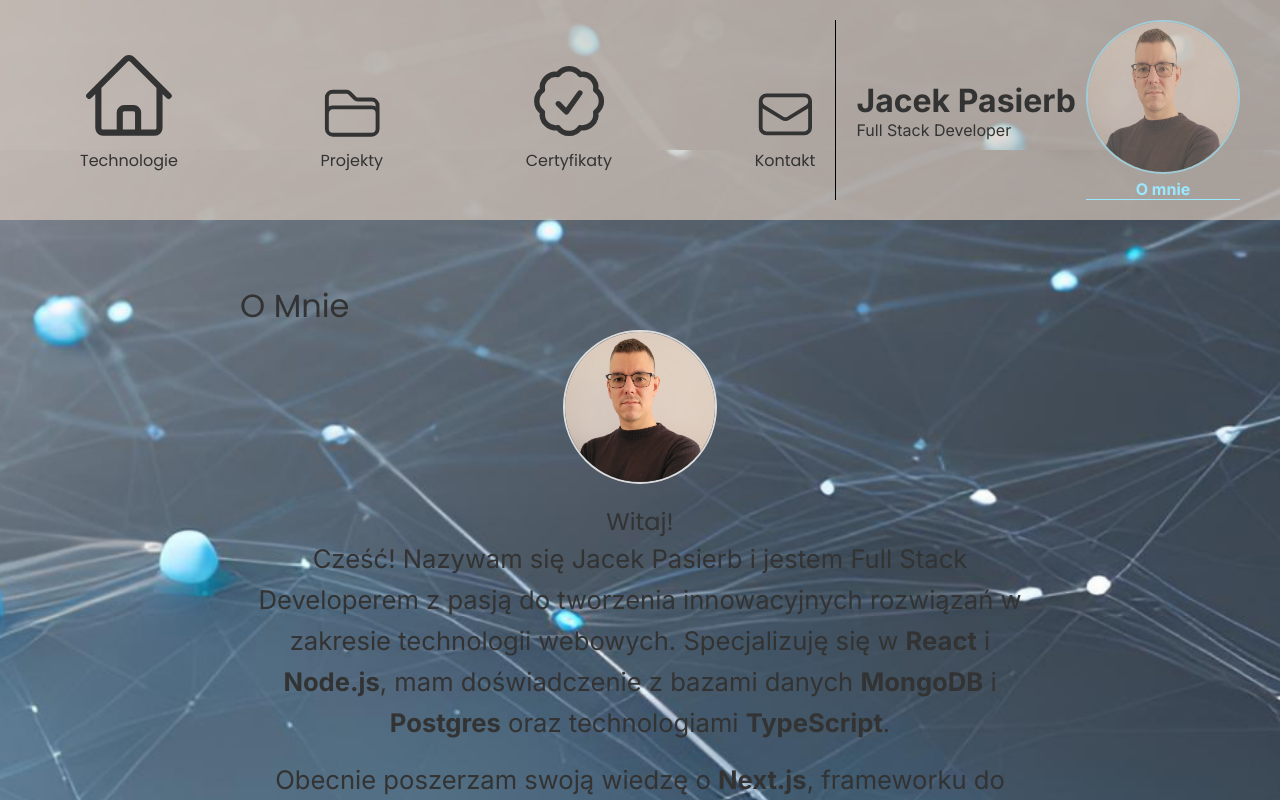
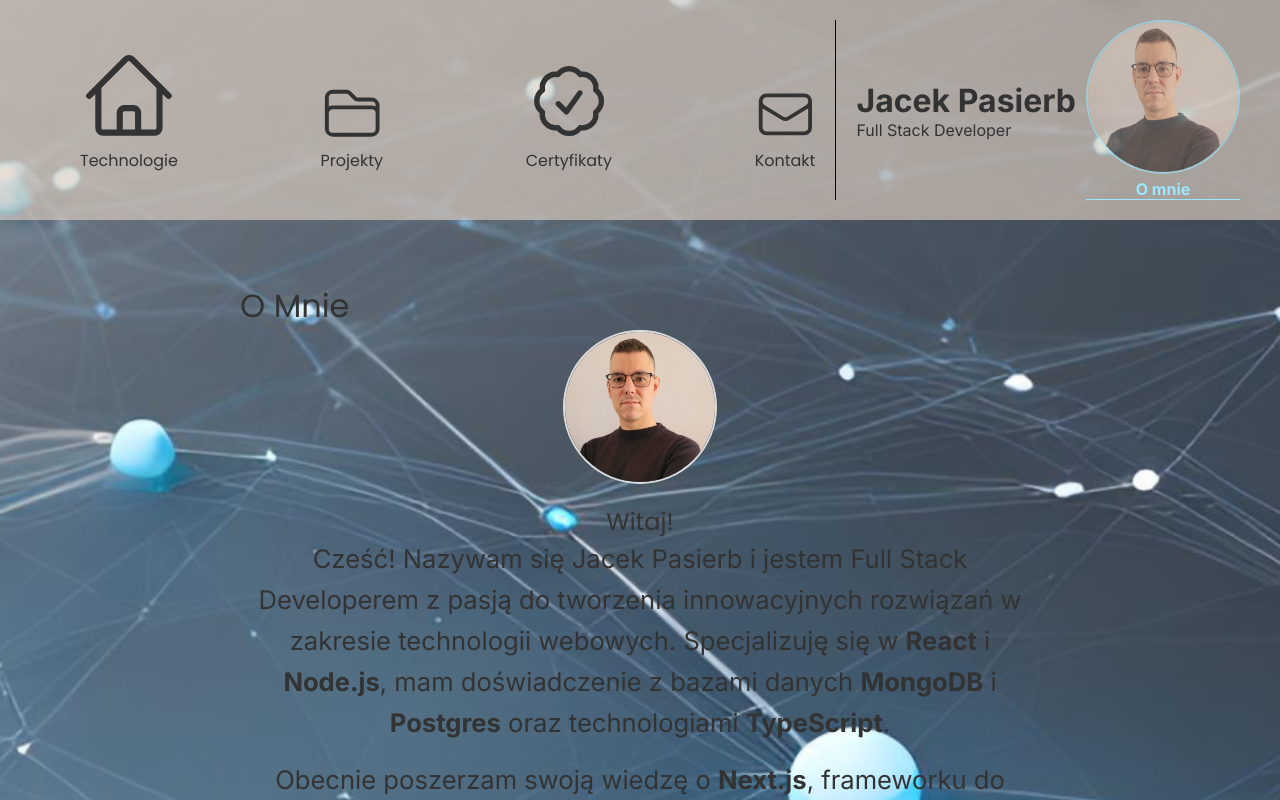
Before and after one commit to JacekPasierb/portfolio, a Next.js app: page / in a window 1280 px wide. Shown: the top 800 px of the page. Built offline with nearby package versions, Linux system fonts and the light colour scheme.

Commit message:
Fixbug/Contact - added true my data

```diff
--- a/app/ui/global.css
+++ b/app/ui/global.css
@@ -12,9 +12,14 @@ body {
 
   background-size: cover;
   background-position: center;
+
+
   background-repeat: no-repeat;
-  background-image: url("../../public/BgMobile1x.png");
   padding-top: 150px;
+}
+@media screen and (max-width: 768px) {
+  body {
+    background-image: url("../../public/BgMobile1x.png");  }
 }
 @media screen and (min-width: 480px) {
   body {
```
